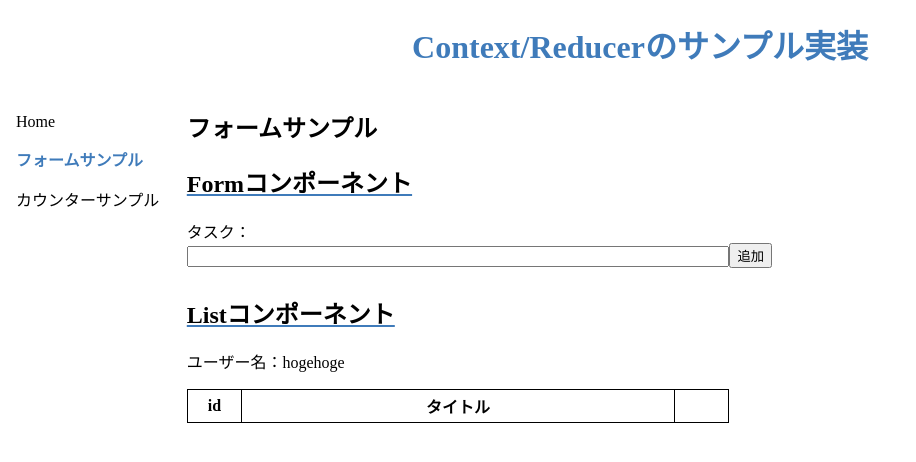
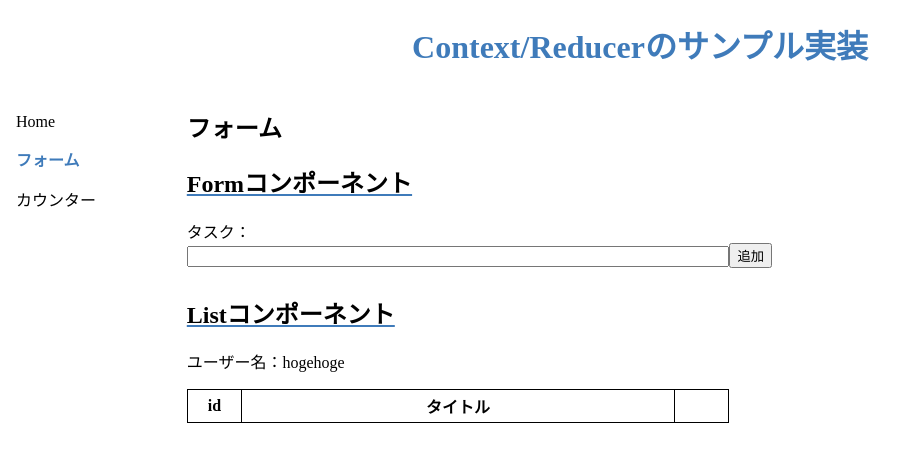
Before and after one commit to azufb/sampleApp_context_reducer, a React (Create React App) app: page /form in a window 1280 px wide. Shown: the top 462 px of the page, without its empty margins (0-916 px from the left). Built offline with nearby package versions, Linux system fonts and the light colour scheme.

Commit message:
ナビゲーションとページタイトル修正

```diff
--- a/src/components/Navigation.tsx
+++ b/src/components/Navigation.tsx
@@ -32,7 +32,7 @@ const Navigation = () => {
                 : styles.link
             }`}
           >
-            フォームサンプル
+            フォーム
           </Link>
         </p>
         <p>
@@ -47,7 +47,7 @@ const Navigation = () => {
                 : styles.link
             }`}
           >
-            カウンターサンプル
+            カウンター
           </Link>
         </p>
       </div>
--- a/src/components/counter/CounterIndex.tsx
+++ b/src/components/counter/CounterIndex.tsx
@@ -15,7 +15,7 @@ const CounterIndex = (): JSX.Element => {
 
   return (
     <div>
-      <h2>カウンターサンプル</h2>
+      <h2>カウンター</h2>
 
       <CounterContext.Provider value={counter}>
         <CounterDispatchContext.Provider value={dispatch}>
--- a/src/components/form/ListIndex.tsx
+++ b/src/components/form/ListIndex.tsx
@@ -16,7 +16,7 @@ const ListIndex = (): JSX.Element => {
 
   return (
     <div className={styles.base}>
-      <h2>フォームサンプル</h2>
+      <h2>フォーム</h2>
 
       <ListContext.Provider value={list}>
         <ListDispatchContext.Provider value={dispatch}>
```
